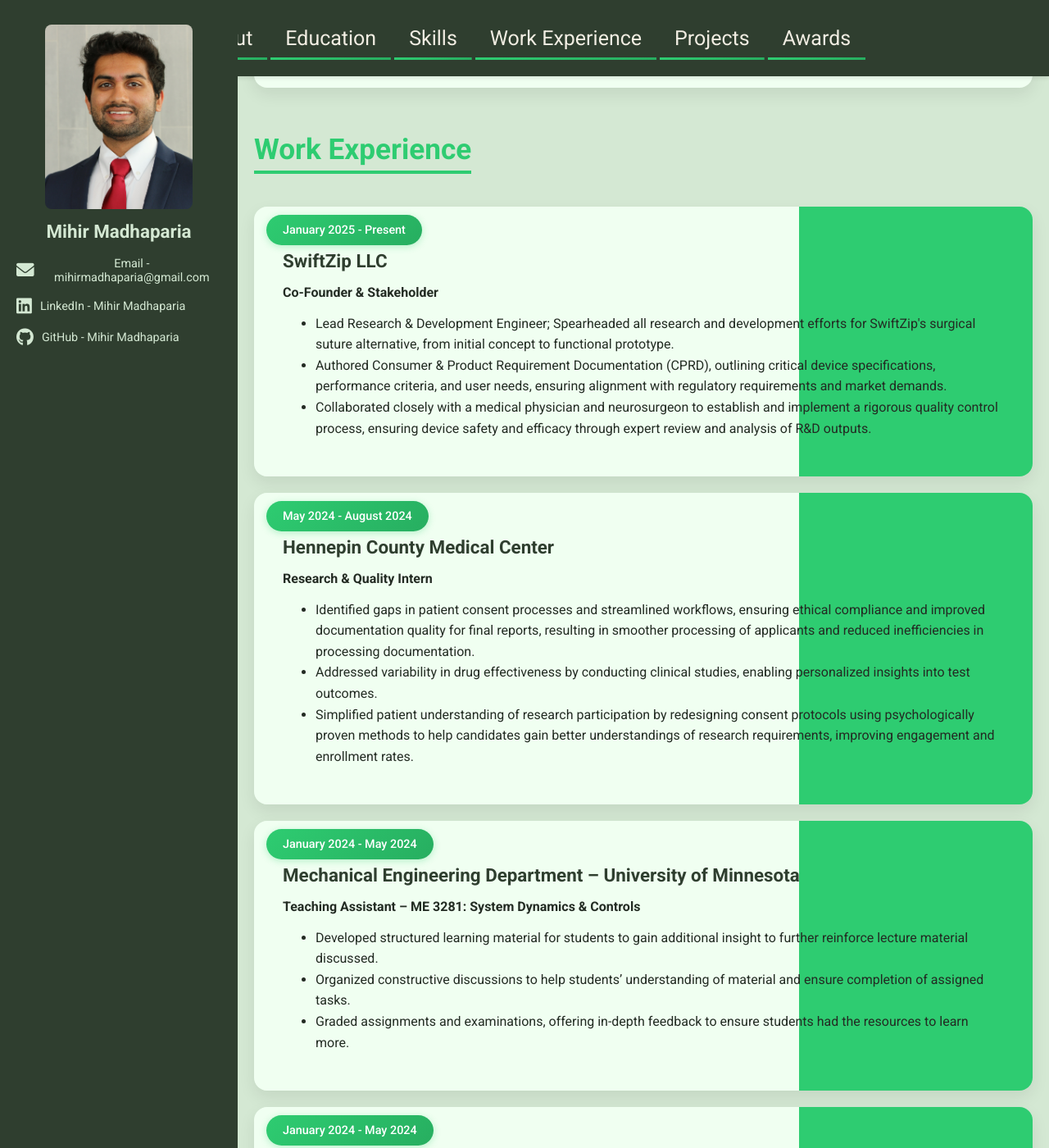
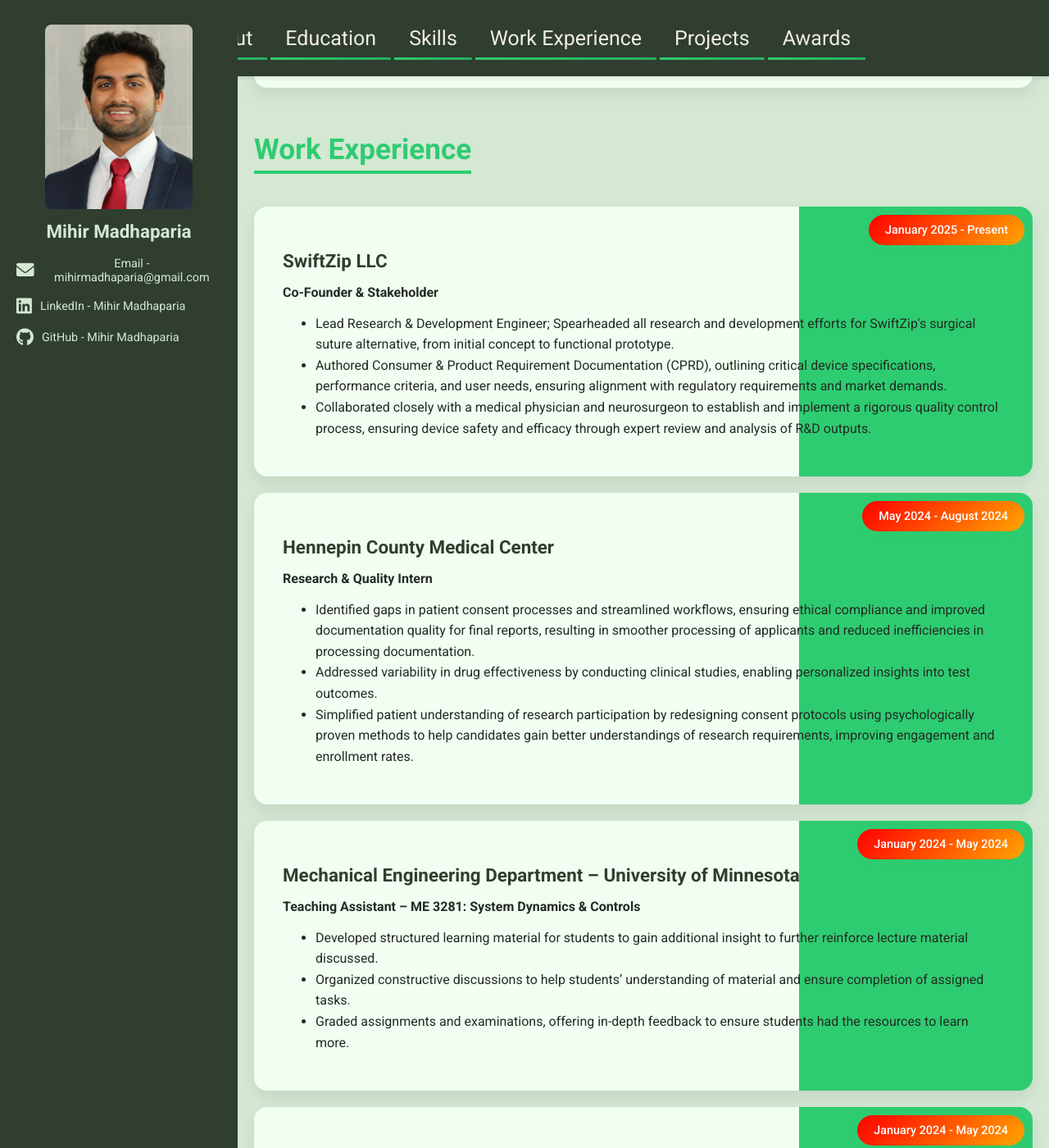
Before and after one commit to mihirmadhaparia/mihirmadhaparia.github.io, a Jekyll site: the page built from README.md, in a window 1280 px wide and 1400 px high, scrolled down 1024 px. Shown: the whole window at 82% size. Built offline with Jekyll 4.4.1, drawn with Linux system fonts in a browser that asks for light colours; our own code applies the rules of GitHub Pages for plain Markdown files.

Commit message:
Update style.css

```diff
--- a/assets/css/style.css
+++ b/assets/css/style.css
@@ -113,7 +113,7 @@
 }
 
 .experience-box .date-box {
-    background: linear-gradient(135deg, #2ecc71, #27ae60);
+    background: linear-gradient(135deg, red, orange);
     color: white;
     padding: 10px 20px;
     border-radius: 25px;
@@ -122,7 +122,7 @@
     box-shadow: 0 2px 8px rgba(46, 204, 113, 0.3);
     position: absolute;
     top: 10px;
-    left: calc(10px + 5px); /* Adjusting to 10px from the left of the border */
+    right: 10px;
     white-space: nowrap;
 }
 
```
